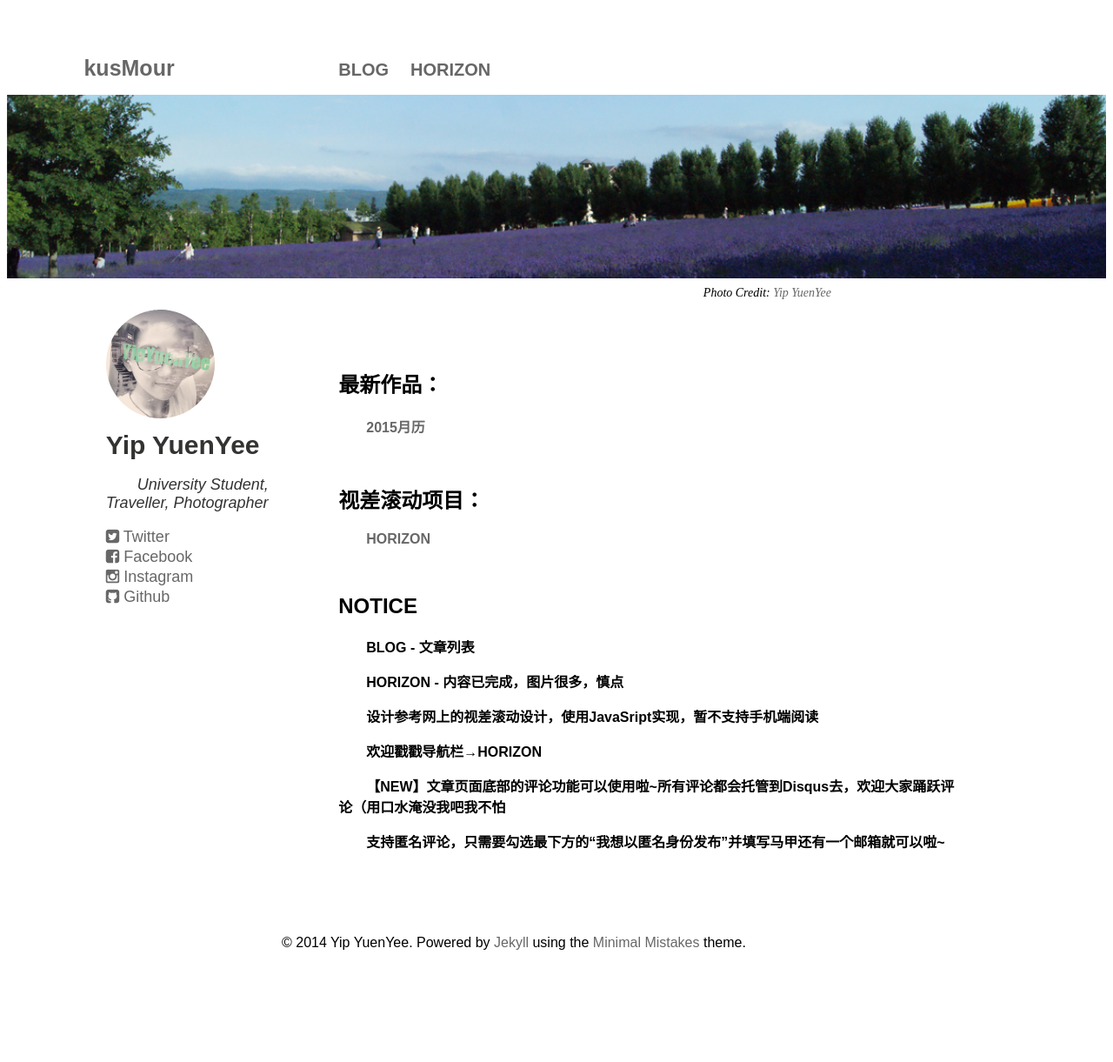
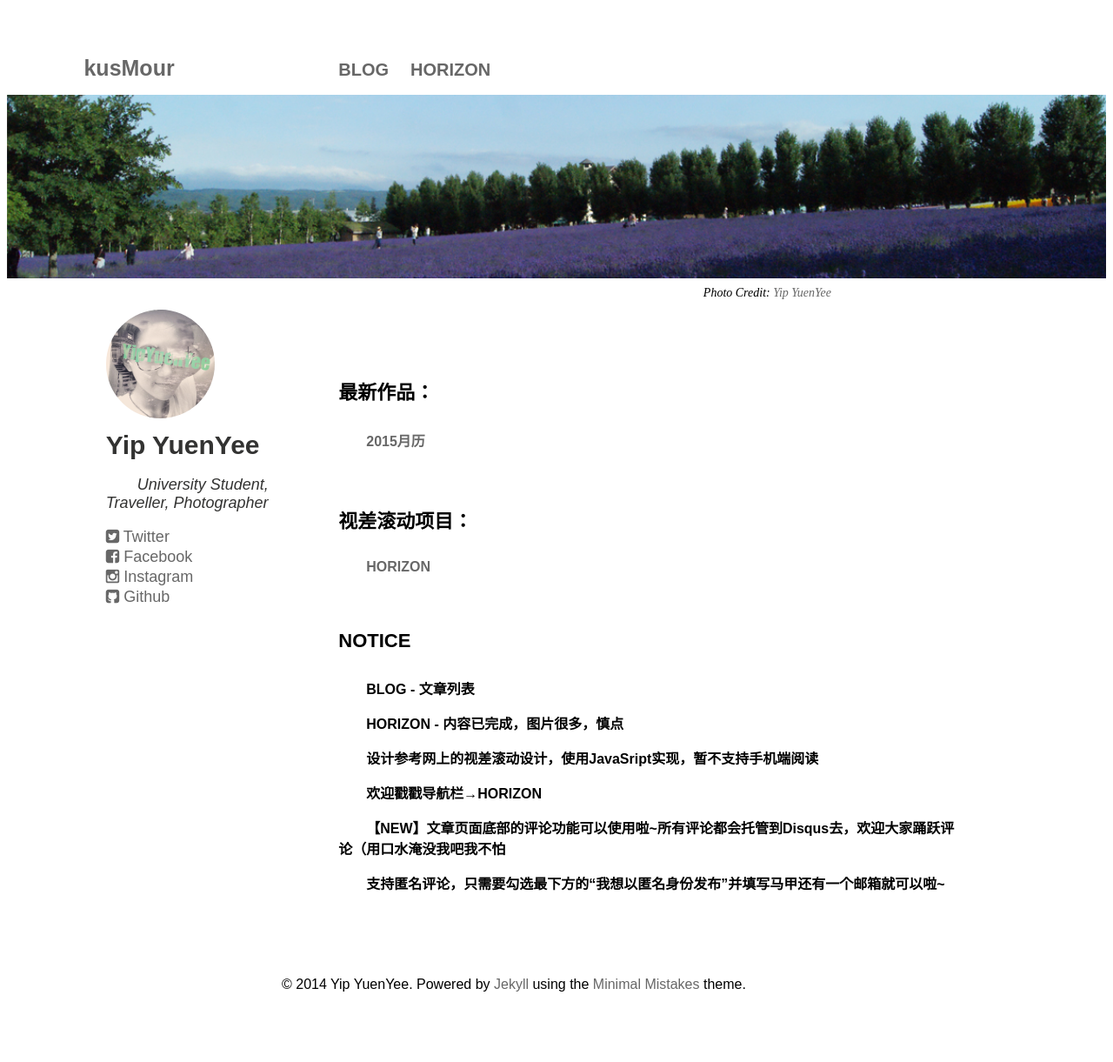
Before and after one commit to kusmour/blog_jekyll, a Jekyll site: the page built from index.html, in a window 1280 px wide. Shown: the whole page at 87% size. Built offline with Jekyll 4.4.1, drawn with Linux system fonts in a browser that asks for light colours; before the commit the page ends 1173 px from its top, so only the background shows below that.

Commit message:
homepage content

```diff
--- a/index.html
+++ b/index.html
@@ -78,15 +78,15 @@ title: kusMour
 				<h1><br></h1>
 				<div class="article_wrap">
 					<span class = "notice">
-						<h1>最新作品：</h1>
+						<h4>最新作品：</h4>
 						<p><a href="{{ site.baseurl }}/2015/02/13/5years.html" target="_blank">2015月历</a></p>
 						<p><br></p>
-						<h1>视差滚动项目：</h1>
+
+						<h4>视差滚动项目：</h4>
 						<p><a href="{{ site.baseurl }}/horizon.html" target="_blank">HORIZON</a></p>
 						<p><br></p>
-						<h1>NOTICE</h1>
-					</span>
-					<span class = "notice">
+
+						<h4>NOTICE</h4>
 						<p>BLOG - 文章列表</p>
 						<p>HORIZON - 内容已完成，图片很多，慎点</p>
 						<p>设计参考网上的视差滚动设计，使用JavaSript实现，暂不支持手机端阅读</p>
--- a/style/homepage.css
+++ b/style/homepage.css
@@ -204,6 +204,9 @@ article {
 .notice {
 	font-weight: bold;
 }
+.notice h4 {
+	font-size: 22px;
+}
 
 .footer_wrap {
 	padding-bottom: 3em;
```
